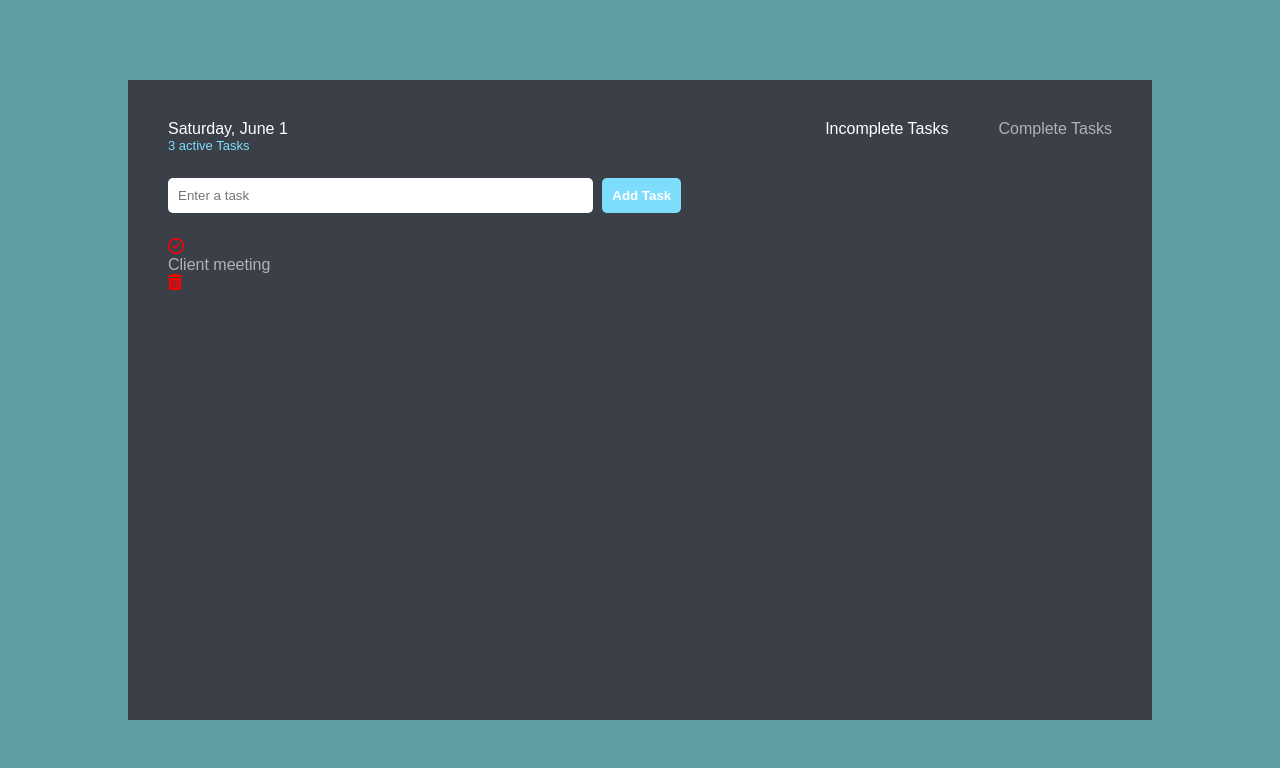
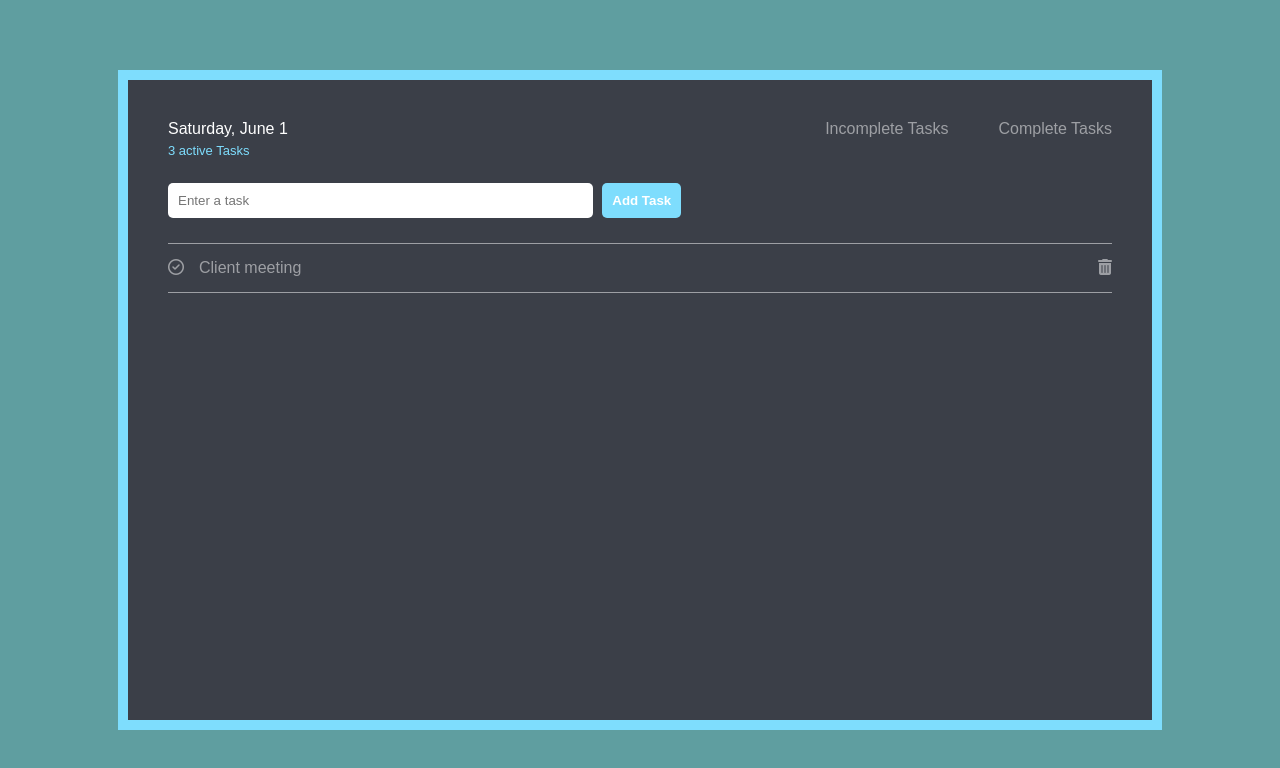
Before and after one commit to StevenACZ/To-doList, a website: page index.html in a window 1280 px wide. Drawn offline with Linux system fonts and the light colour scheme.

Commit message:
Styles finished

```diff
--- a/index.html
+++ b/index.html
@@ -10,6 +10,8 @@
 </head>
 <body>
   <div class="container">
+
+    <!--NAVBAR-->
     <nav class="navbar">
       <ul class="navbar__list">
         <li class="navbar__item">
@@ -18,18 +20,21 @@
         </li>
 
         <li class="navbar__item">
-          <a href="#"><p class="heading-primary active">Incomplete Tasks</p></a>
+          <a href="#"><p class="heading-primary">Incomplete Tasks</p></a>
           <a href="#"><p class="heading-primary">Complete Tasks</p></a>
         </li>
       </ul>
     </nav>
 
+    <!--INPUT TASK-->
     <div class="input-task">
       <input class="input-task__input" type="text" name="" id="" placeholder="Enter a task">
       <button class="input-task__btn">Add Task</button>
     </div>
 
+    <!--TASKS-->
     <div class="tasks">
+
       <div class="task">
         <div class="left">
           <a href="#"><i class="far fa-check-circle"></i></a>
@@ -40,7 +45,9 @@
           <a href="#"><i class="fas fa-trash-alt"></i></a>
         </div>
       </div>
+
     </div>
-  </div>
+
+  </div> <!-- / CONTAINER -->
 </body>
 </html>
--- a/src/sass/main.scss
+++ b/src/sass/main.scss
@@ -38,17 +38,22 @@ ul {
 }
 
 .heading-primary {
-  color: #fff;
-  opacity: .6;
+  color: rgba(255, 255, 255, 0.5);
+  transition: all .5s;
+
+  &:hover {
+    color: rgba(255, 255, 255, 1);
+  }
 }
 
-.heading-primary.active {
-  opacity: 1;
+.active {
+  color: rgba(255, 255, 255, 1);
 }
 
 .heading-secondary {
   color: var(--clr-secondary);
   font-size: 1.3rem;
+  padding-top: .5rem;
 }
 
 
@@ -64,6 +69,7 @@ ul {
   width: 80%;
   height: 80%;
   padding: 4rem;
+  outline: 1rem solid var(--clr-secondary);
 }
 
 // NAVBAR //
@@ -71,8 +77,8 @@ ul {
 
   &__list {
     display: flex;
+    flex-wrap: wrap;
     justify-content: space-between;
-
   }
 
   &__item:nth-child(2) {
@@ -112,3 +118,32 @@ ul {
 }
 
 // TASKS //
+.tasks {
+  width: 100%;
+
+  & i {
+    color: rgba(255, 255, 255, 0.5);
+    transition: all .5s;
+
+    &:hover {
+      color: rgba(255, 255, 255, 1);
+    }
+  }
+}
+
+.task {
+  display: flex;
+  justify-content: space-between;
+
+  border-top: 1px solid rgba(255, 255, 255, 0.5);
+  padding: 1.5rem 0;
+  border-bottom: 1px solid rgba(255, 255, 255, 0.5);
+
+  .left {
+    display: flex;
+
+    & > a {
+      margin-right: 1.5rem;
+    }
+  }
+}
```
Also changed, not shown: src/css/styles.css.
